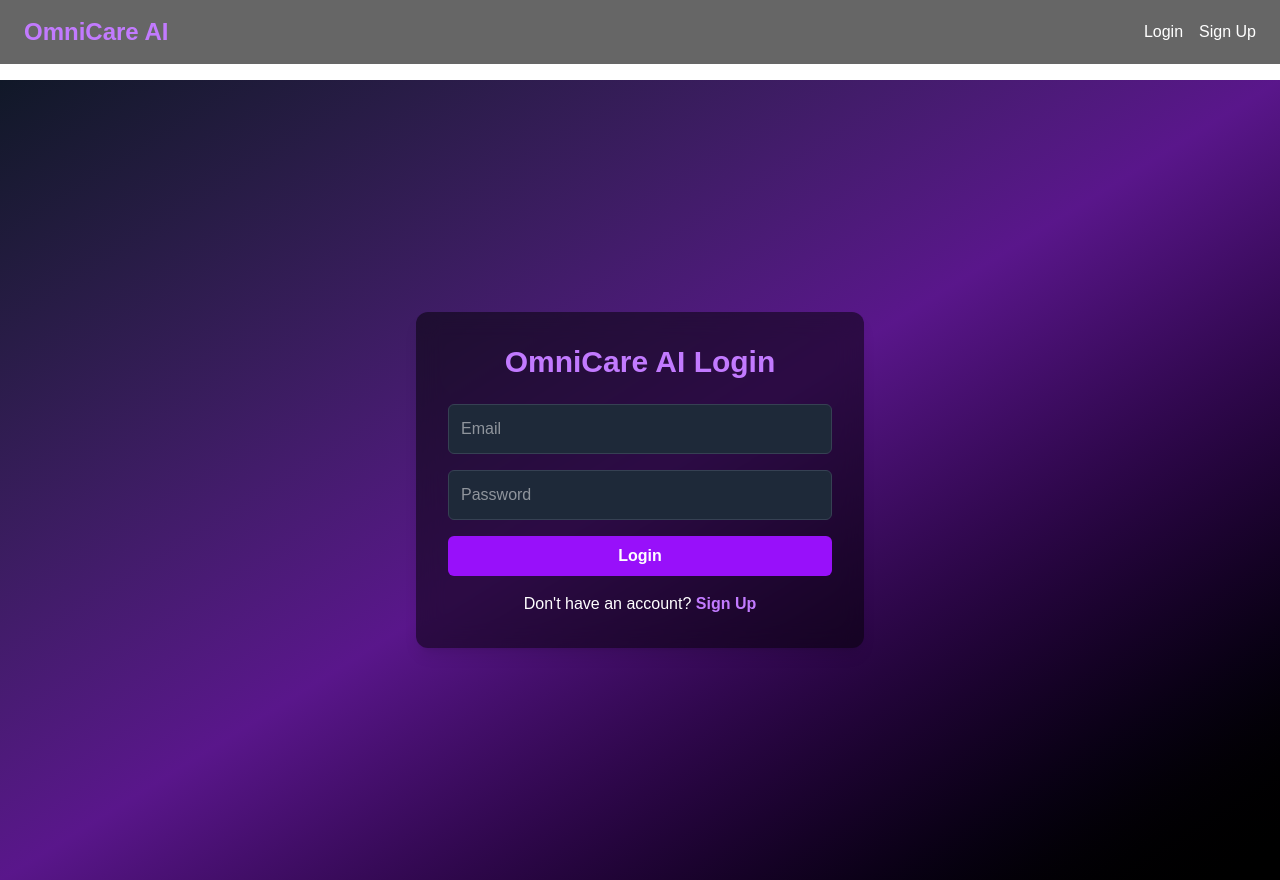
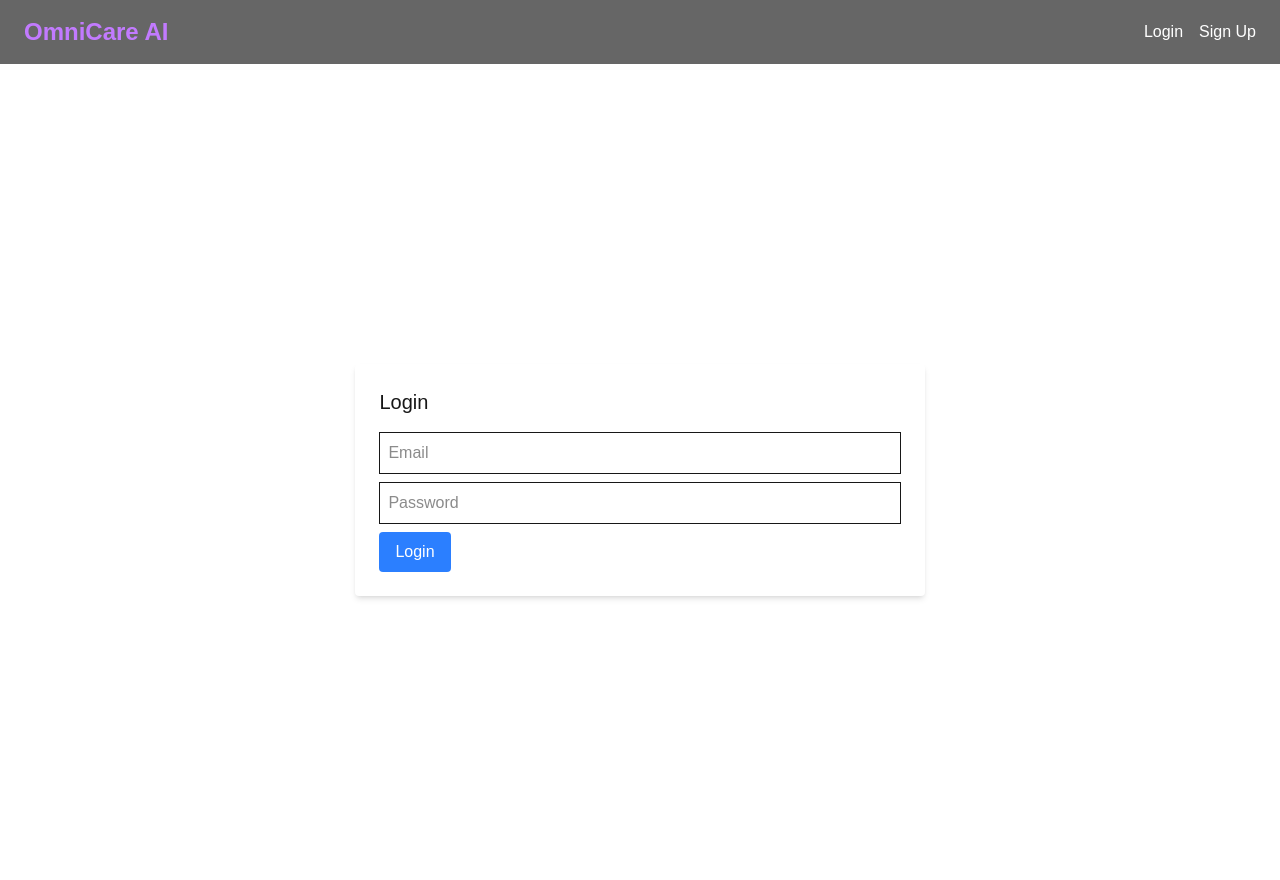
Before and after one commit to joengugi9-gif/OmniCare-AI, a Next.js app in the folder frontend/: page /login in a window 1280 px wide. Built offline with nearby package versions, Linux system fonts and the light colour scheme; no server answers.

Commit message:
Update login page with full Supabase login logic

```diff
--- a/frontend/app/login/page.tsx
+++ b/frontend/app/login/page.tsx
@@ -8,73 +8,50 @@ export default function LoginPage() {
   const router = useRouter();
   const [email, setEmail] = useState("");
   const [password, setPassword] = useState("");
-  const [loading, setLoading] = useState(false);
+  const [error, setError] = useState("");
 
   const handleLogin = async (e: React.FormEvent) => {
     e.preventDefault();
-    setLoading(true);
 
     const { data, error } = await supabase.auth.signInWithPassword({
       email,
       password,
     });
 
-    setLoading(false);
-
     if (error) {
-      alert(error.message);
-      return;
-    }
-
-    if (data.session) {
-      // Redirect to dashboard after successful login
+      setError(error.message);
+    } else {
+      // ✅ redirect user to dashboard after successful login
       router.push("/dashboard");
-    } else {
-      alert("Login failed. Please check your credentials.");
     }
   };
 
   return (
-    <div className="flex items-center justify-center min-h-screen bg-gradient-to-br from-gray-900 via-purple-900 to-black">
-      <div className="bg-black/50 p-8 rounded-xl shadow-lg w-full max-w-md backdrop-blur-md">
-        <h1 className="text-3xl text-purple-400 font-bold mb-6 text-center">
-          OmniCare AI Login
-        </h1>
-        <form onSubmit={handleLogin} className="flex flex-col gap-4">
+    <div className="flex items-center justify-center h-screen">
+      <form onSubmit={handleLogin} className="bg-white p-6 rounded shadow-md">
+        <h1 className="text-xl mb-4">Login</h1>
+        {error && <p className="text-red-500 mb-2">{error}</p>}
         <input
           type="email"
           placeholder="Email"
           value={email}
           onChange={(e) => setEmail(e.target.value)}
-            required
-            className="p-3 rounded-md bg-gray-800 text-white border border-gray-700 focus:outline-none focus:ring-2 focus:ring-purple-500"
+          className="border p-2 w-full mb-2"
         />
         <input
           type="password"
           placeholder="Password"
           value={password}
           onChange={(e) => setPassword(e.target.value)}
-            required
-            className="p-3 rounded-md bg-gray-800 text-white border border-gray-700 focus:outline-none focus:ring-2 focus:ring-purple-500"
+          className="border p-2 w-full mb-2"
         />
         <button
           type="submit"
-            disabled={loading}
-            className="bg-purple-600 hover:bg-purple-700 text-white font-semibold px-4 py-2 rounded-md transition"
+          className="bg-blue-500 text-white px-4 py-2 rounded"
         >
-            {loading ? "Logging in..." : "Login"}
+          Login
         </button>
       </form>
-        <p className="text-white mt-4 text-center">
-          Don't have an account?{" "}
-          <a
-            href="/signup"
-            className="text-purple-400 hover:underline font-semibold"
-          >
-            Sign Up
-          </a>
-        </p>
-      </div>
     </div>
   );
 }
```
Lines whose indentation alone changed are shown as unchanged.
